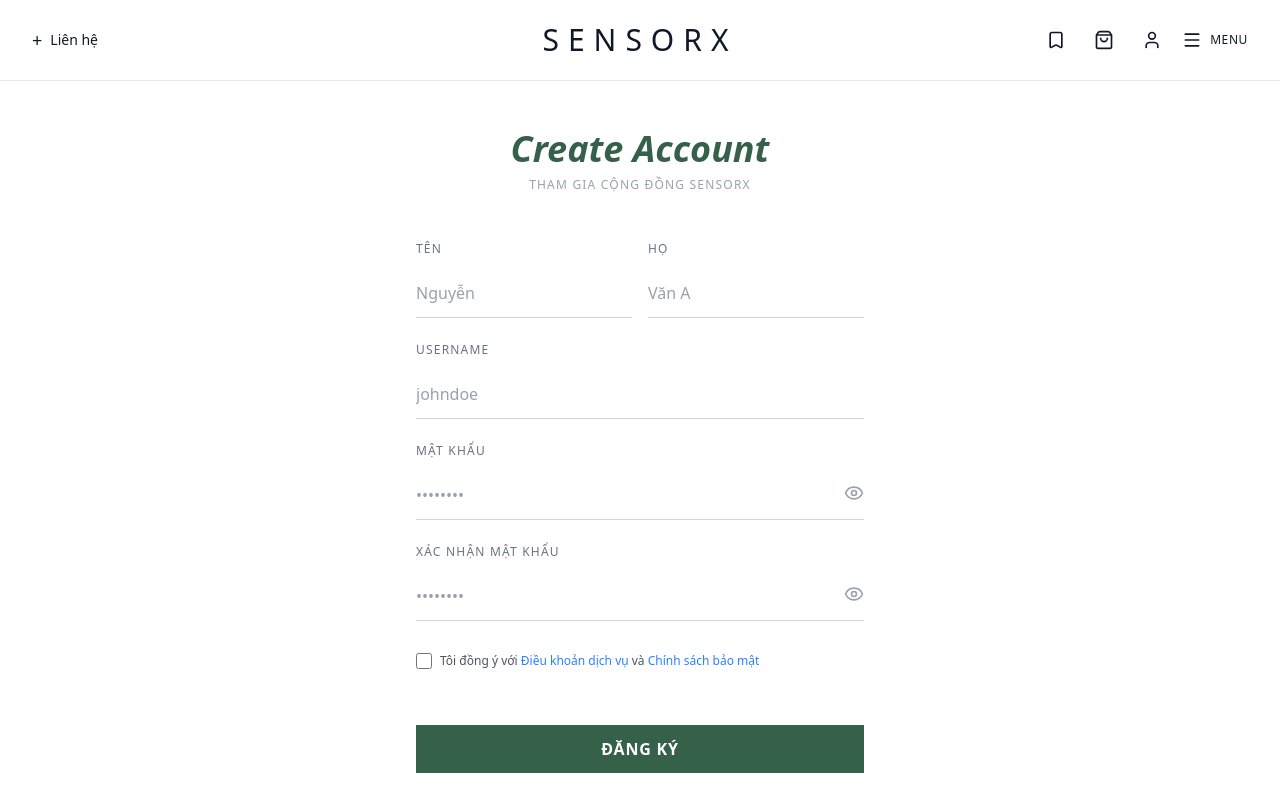
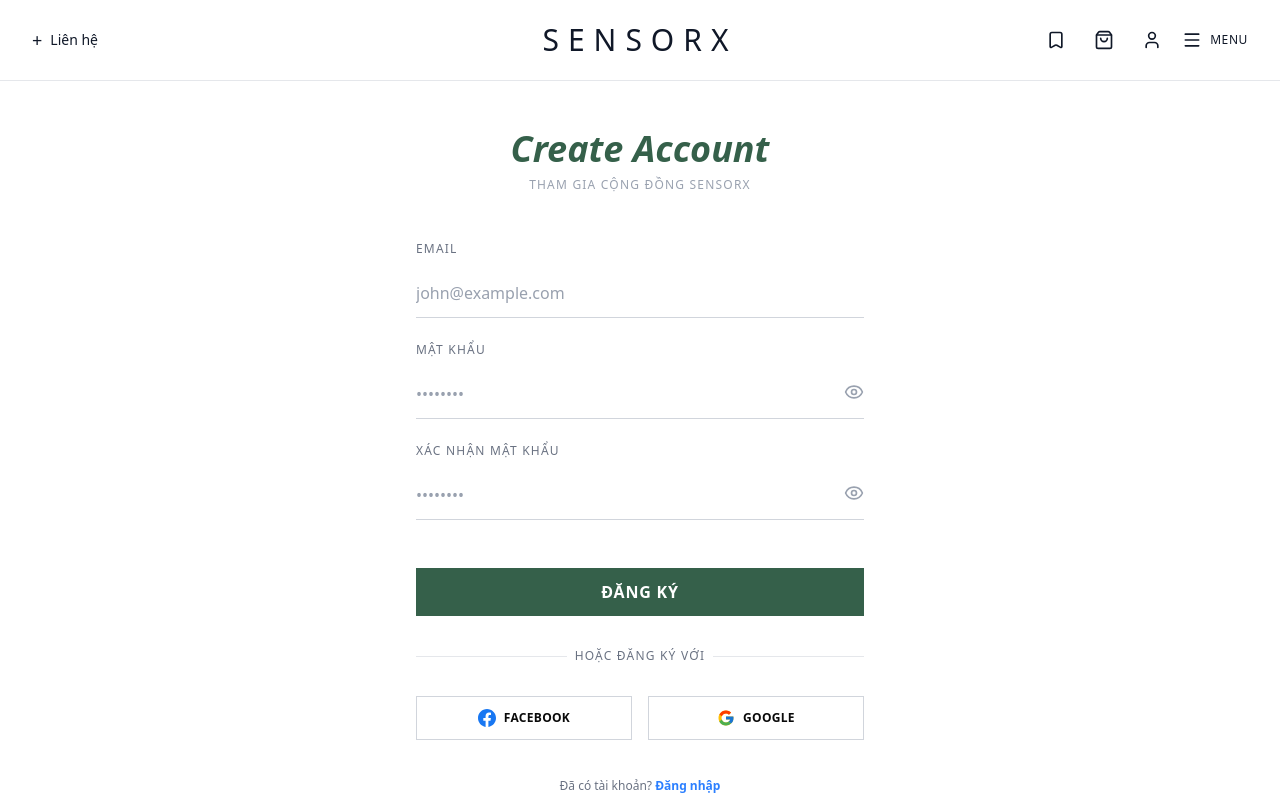
Before and after one commit to SensorX-labs/sensorx-fe, a Next.js app: page /register in a window 1280 px wide. Shown: the top 800 px of the page. Built offline with nearby package versions, Linux system fonts and the light colour scheme.

Commit message:
feat : gọi api register

```diff
--- a/src/features/system/auth/components/common/register-form.tsx
+++ b/src/features/system/auth/components/common/register-form.tsx
@@ -1,19 +1,52 @@
 'use client';
 
 import React, { useState } from 'react';
-import { Eye, EyeOff } from 'lucide-react';
+import { Eye, EyeOff, Loader2 } from 'lucide-react';
+import { AuthService } from '../../services/auth-service';
+import { toast } from 'sonner';
+import { useRouter } from 'next/navigation';
 
 interface RegisterFormProps {
-  onSubmit?: (formData: Record<string, string | boolean>) => void;
   onSwitchToLogin?: () => void;
 }
 
+const authService = new AuthService();
+
 export const RegisterForm: React.FC<RegisterFormProps> = ({
-  onSubmit,
   onSwitchToLogin,
 }) => {
   const [showPassword, setShowPassword] = useState(false);
   const [showPasswordConfirm, setShowPasswordConfirm] = useState(false);
+  const [loading, setLoading] = useState(false);
+  const router = useRouter();
+
+  const handleRegister = async (e: React.FormEvent<HTMLFormElement>) => {
+    e.preventDefault();
+    const formData = new FormData(e.currentTarget);
+    const email = formData.get('email') as string;
+    const password = formData.get('password') as string;
+    const passwordConfirm = formData.get('passwordConfirm') as string;
+
+    if (password !== passwordConfirm) {
+      toast.error("Mật khẩu xác nhận không khớp");
+      return;
+    }
+
+    setLoading(true);
+    try {
+      await authService.register({ email, password });
+      toast.success("Đăng ký tài khoản thành công!");
+      // Chờ một chút rồi chuyển sang trang login
+      setTimeout(() => {
+        onSwitchToLogin?.();
+      }, 1500);
+    } catch (error: any) {
+      console.error(">>> Register Error:", error);
+      // Lỗi đã được Toast trong interceptor nên ở đây ta chỉ xử lý logic nếu cần
+    } finally {
+      setLoading(false);
+    }
+  };
 
   return (
     <div className="w-full max-w-md">
@@ -26,58 +59,16 @@
         </p>
       </div>
 
-      <form
-        onSubmit={e => {
-          e.preventDefault();
-          const formData = new FormData(e.currentTarget);
-          const data: Record<string, string | boolean> = {
-            firstname: formData.get('firstname') as string,
-            lastname: formData.get('lastname') as string,
-            username: formData.get('username') as string,
-            password: formData.get('password') as string,
-            passwordConfirm: formData.get('passwordConfirm') as string,
-            acceptTerms: formData.get('acceptTerms') === 'on',
-          };
-          onSubmit?.(data);
-        }}
-        className="space-y-6"
-      >
-        <div className="grid grid-cols-2 gap-4">
-          <div>
-            <label className="block text-xs tracking-widest text-gray-500 uppercase mb-3">
-              Tên
-            </label>
-            <input
-              type="text"
-              name="firstname"
-              placeholder="Nguyễn"
-              required
-              className="w-full px-0 py-3 bg-transparent border-b border-gray-300 focus:border-blue-500 focus:outline-none text-gray-900 placeholder-gray-400 transition-colors"
-            />
-          </div>
-          <div>
-            <label className="block text-xs tracking-widest text-gray-500 uppercase mb-3">
-              Họ
-            </label>
-            <input
-              type="text"
-              name="lastname"
-              placeholder="Văn A"
-              required
-              className="w-full px-0 py-3 bg-transparent border-b border-gray-300 focus:border-blue-500 focus:outline-none text-gray-900 placeholder-gray-400 transition-colors"
-            />
-          </div>
-        </div>
-
-        {/* username */}
+      <form onSubmit={handleRegister} className="space-y-6">
+        {/* email */}
         <div>
           <label className="block text-xs tracking-widest text-gray-500 uppercase mb-3">
-            Username
+            Email
           </label>
           <input
-            type="text"
-            name="username"
-            placeholder="johndoe"
+            type="email"
+            name="email"
+            placeholder="john@example.com"
             required
             className="w-full px-0 py-3 bg-transparent border-b border-gray-300 focus:border-blue-500 focus:outline-none text-gray-900 placeholder-gray-400 transition-colors"
           />
@@ -129,33 +120,14 @@
           </div>
         </div>
 
-        {/* điều khoản */}
-        <div className="flex items-center gap-2 py-2">
-          <input
-            type="checkbox"
-            name="acceptTerms"
-            id="terms"
-            required
-            className="w-4 h-4 border-gray-300 rounded shrink-0"
-          />
-          <label htmlFor="terms" className="text-xs text-gray-600">
-            Tôi đồng ý với{' '}
-            <a href="#" className="text-blue-500 hover:underline">
-              Điều khoản dịch vụ
-            </a>{' '}
-            và{' '}
-            <a href="#" className="text-blue-500 hover:underline">
-              Chính sách bảo mật
-            </a>
-          </label>
-        </div>
-
         <div className="pt-6">
           <button
             type="submit"
-            className="w-full bg-brand-green hover:bg-brand-green-hover text-white font-semibold py-3 px-6 tracking-wider uppercase transition-colors"
+            disabled={loading}
+            className="w-full bg-brand-green hover:bg-brand-green-hover text-white font-semibold py-3 px-6 tracking-wider uppercase transition-colors disabled:opacity-70 disabled:cursor-not-allowed flex items-center justify-center gap-2"
           >
-            Đăng ký
+            {loading && <Loader2 className="w-4 h-4 animate-spin" />}
+            {loading ? 'Đang đăng ký...' : 'Đăng ký'}
           </button>
         </div>
       </form>
--- /dev/null
+++ b/src/features/system/auth/models/register-request.ts
@@ -0,0 +1,4 @@
+export interface RegisterRequest {
+    email: string,
+    password: string
+}
--- a/src/features/system/auth/services/auth-service.ts
+++ b/src/features/system/auth/services/auth-service.ts
@@ -2,10 +2,15 @@
 import { LoginRequest } from "../models/login-request";
 import { LoginResponse } from "../models/login-response";
 import { UserResponse } from "../models/user-response";
+import { RegisterRequest } from "../models/register-request";
 
 export class AuthService {
     async login(data: LoginRequest): Promise<LoginResponse> {
         return api.auth.post("/login", data);
+    }
+
+    async register(data: RegisterRequest): Promise<void> {
+        return api.auth.post("/register", data);
     }
 
     // refreshToken được truyền vào từ Client Component
@@ -14,10 +19,6 @@
             refreshToken,       // camelCase
             RefreshToken: refreshToken  // PascalCase (dùng nếu server dùng Newtonsoft mặc định)
         });
-    }
-
-    async register(data: any): Promise<any> {
-        return api.auth.post("/register", data);
     }
 
     async refreshToken(refreshToken: string | undefined): Promise<any> {
```
